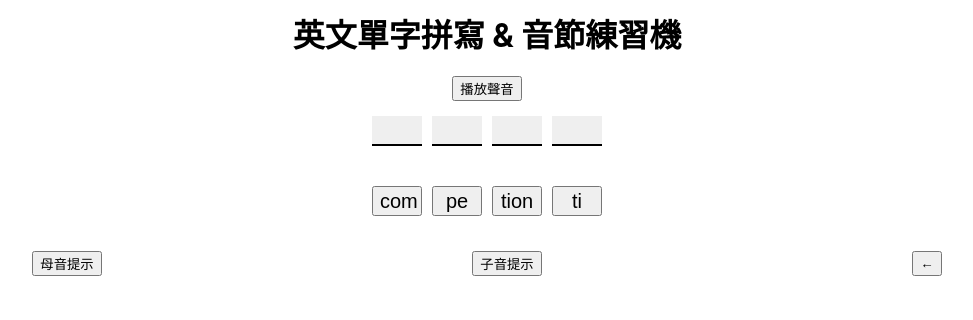
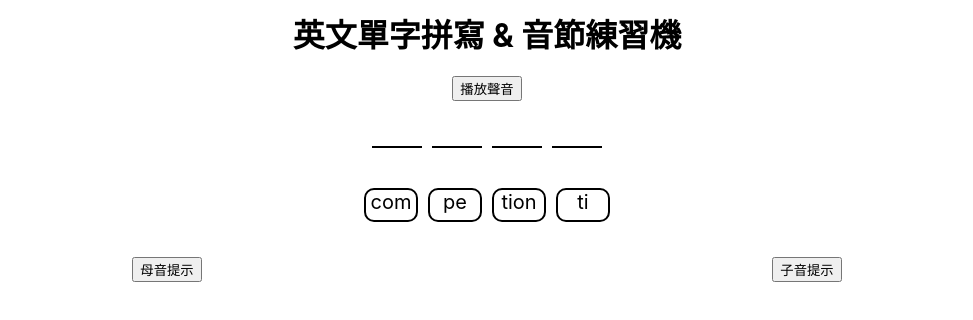
Before and after one commit to Kanmurio406/vocab_practice_react, a React (Create React App) app: page / in a window 1280 px wide. Shown: the top 320 px of the page, without its empty margins (153-1126 px from the left). Built offline with nearby package versions, Linux system fonts and the light colour scheme.

Commit message:
add basic draggable settings and answer check

```diff
--- a/src/App.js
+++ b/src/App.js
@@ -1,4 +1,4 @@
-import React from 'react';
+import React, { useState } from 'react';
 import './App.scss';
 
 // API: https://www.wordsapi.com/ 每天超過2500字的話要錢，有音節，不確定能否一次打量打下來做成資料庫，另外自己編資料庫也較麻煩
@@ -6,44 +6,40 @@ import './App.scss';
 // 母音vowel: a,e,i,o,u
 // 子音consonant
 
+// 可拖曳的選項
+function DraggableItem(props) {
+  const handleDragStart = (event) => {
+    event.dataTransfer.setData('text/plain', props.value);
+    event.target.style.cursor = 'grabbing';
+  };
 
-// 控制提示按鈕的顯示 點擊後的回應
-// 按鈕關閉和開啟 一次只能用一種
-function Answer (props) {
+  const handleDragEnd = (event) => {
+    event.target.style.cursor = 'grab';
+  };
+
   return (
-    <button className='answer'>{props.value}</button>
-  )
+    <div
+      draggable="true"
+      onDragStart={handleDragStart}
+      onDragEnd={handleDragEnd}
+      style={{ cursor: 'grab', userSelect: 'none' }}
+      className='option'
+    >
+      {props.value}
+    </div>
+  );
 }
-
-function Answers (props) {
-  const answers = props.answers
-  let answerBoxes = [];
-
-  for (let i = 0; i < answers.length; i++) {
-    answerBoxes.push(<Answer key={i} value="   " />)
-  }
-
-  return (<div className="answers">
-    {answerBoxes}
-  </div>);
-}
-
 
 // 控制選項區塊的顯示 點擊後的回應
 // 點選選項 取消選擇
 // 按鈕關閉和開啟
-function Option(props) {
-  return (
-    <button className='option'>{props.value}</button>
-  )
-}
 
-function Options (props) {
+function Options(props) {
   const options = props.answers
   let optionBoxes = [];
 
   for (let i = 0; i < options.length; i++) {
-    optionBoxes.push(<Option key={i} value={options[i]} />)
+    optionBoxes.push(<DraggableItem key={i} value={options[i]} />)
   }
 
   function compareRandom(a, b) {
@@ -58,6 +54,48 @@ function Options (props) {
   </div>)
 }
 
+// 擺放答案的區域
+function DropZone(props) {
+
+  const [droppedItem, setDroppedItem] = useState('');
+
+  const handleDrop = (event) => {
+    event.preventDefault();
+    const data = event.dataTransfer.getData('text/plain');
+    setDroppedItem(data);
+    props.handleResponse(data, props.index);
+  };
+
+  const handleDragOver = (event) => {
+    event.preventDefault();
+  };
+
+  return (
+    <div
+      onDrop={handleDrop}
+      onDragOver={handleDragOver}
+      className='answer'
+    >
+      {droppedItem ? props.response : "   "}
+    </div>
+  );
+}
+
+// 控制提示按鈕的顯示 點擊後的回應
+// 按鈕關閉和開啟 一次只能用一種
+function Answers (props) {
+  const answers = props.answers
+  let answerBoxes = [];
+
+  for (let i = 0; i < answers.length; i++) {
+    answerBoxes.push(<DropZone key={i} index={i} response={props.responses[i]} handleResponse={props.handleResponse} checkAnswer={props.checkAnswer} />)
+  }
+
+  return (<div className="answers">
+    {answerBoxes}
+  </div>);
+}
+
 
 // 控制提示按鈕的顯示 點擊後的回應
 // 按鈕關閉和開啟 一次只能用一種
@@ -65,31 +103,55 @@ function Tools ()  {
   return(<div className="tools-container">
     <button>母音提示</button>
     <button>子音提示</button>
-    <button>←</button>
+    {/* <button>←</button>    */}
   </div>)
 }
 
 
 // 控制單一題的答案 確認答案正確與否 聲音播放 中文顯示
 class Vocabulary extends React.Component {
-  // renderSquare(i) {
-  //   return (
-  //       <Square
-  //         value={this.props.squares[i]}
-  //         onClick={() => this.props.onClick(i)}
-  //       />
-  //   );
-  // }
-
   // 應該在這層就確認是哪一種 mode
+  constructor (props) {
+    super(props);
+    this.state = {
+      responses: Array(4).fill(null)
+    }
+  }
 
   render() {
     const currentVocab = this.props.currentVocab
     const answers = this.props.syllableMode ? currentVocab.syllables.lists : currentVocab.word
+    const answerString = this.props.syllableMode ? answers.join("") : answers
+
+    const handleResponse =  (data, index) => {
+      let newResponses = [...this.state.responses];
+      newResponses[index] = data
+      this.setState({
+        responses: newResponses
+      }, () => {
+        checkAnswer()
+      })
+    }
+
+    const checkAnswer = () => {
+      if (this.state.responses.some((response => response === null))) return
+      let responseString = this.state.responses.join("")
+      if (responseString === answerString) {
+        // 答案正確
+        // 顯示通知
+        // 往下一題
+        console.log("correct!")
+      } else {
+        // 答案錯誤
+        // 顯示通知
+        // 重新答這題
+        console.log("wrong!")
+      }
+    }
 
     return (
     <div className='answering-container'>
-        <Answers answers={answers} />
+        <Answers answers={answers} responses={this.state.responses} handleResponse={handleResponse} checkAnswer={checkAnswer} />
         <Options answers={answers} />
         <Tools />
     </div>
--- a/src/App.scss
+++ b/src/App.scss
@@ -39,12 +39,17 @@ button {
 .options {
   text-align: center;
   margin: 30px;
+  display: flex;
+  flex-direction: row;
+  justify-content: center;
 
   .option {
     margin: 5px;
     width: 50px;
     height: 30px;
     font-size: 20px;
+    border: solid 2px;
+    border-radius: 10px;
   }
 }
 
```
